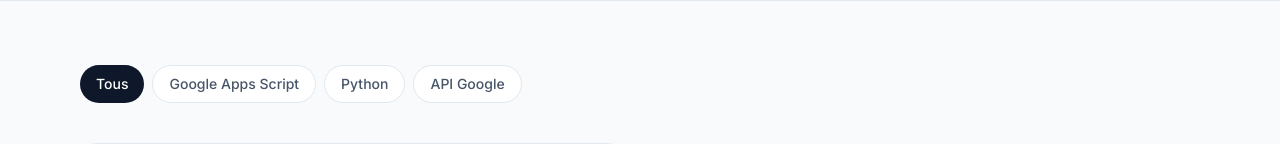
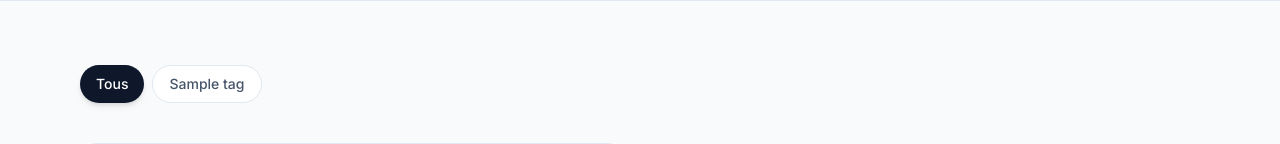
Before and after one commit to AbdelMfossa/portfolio, a Django app: page /projects/ in a window 1280 px wide. Shown: the part 321-465 px from the top of the page. Run offline with Django 4.2, Linux system fonts and the light colour scheme; tables that the repository leaves empty hold one stand-in row (values such as "Sample post"); grey boxes marked "Sample" are stand-in pictures; some libraries are stand-ins or nearby versions.

Commit message:
feat: Implement dynamic project filtering by tags on the projects page.

```diff
--- a/portfolio/templates/portfolio/projects.html
+++ b/portfolio/templates/portfolio/projects.html
@@ -24,23 +24,25 @@
     <div class="max-w-6xl mx-auto px-4">
 
         <!-- Filtres -->
-        <div class="flex flex-wrap gap-2 mb-10 justify-center md:justify-start">
-            <button class="px-4 py-2 bg-slate-900 dark:bg-white text-white dark:text-slate-900 rounded-full text-sm font-medium transition-colors">{% trans "Tous" %}</button>
-            <button
-                class="px-4 py-2 bg-white dark:bg-slate-800 border border-slate-200 dark:border-slate-700 text-slate-600 dark:text-slate-300 hover:bg-slate-50 dark:hover:bg-slate-700 rounded-full text-sm font-medium transition-colors">{% trans "Google Apps Script" %}</button>
-            <button
-                class="px-4 py-2 bg-white dark:bg-slate-800 border border-slate-200 dark:border-slate-700 text-slate-600 dark:text-slate-300 hover:bg-slate-50 dark:hover:bg-slate-700 rounded-full text-sm font-medium transition-colors">Python</button>
-            <button
-                class="px-4 py-2 bg-white dark:bg-slate-800 border border-slate-200 dark:border-slate-700 text-slate-600 dark:text-slate-300 hover:bg-slate-50 dark:hover:bg-slate-700 rounded-full text-sm font-medium transition-colors">API
-                Google</button>
+        <div class="flex flex-wrap gap-2 mb-10 justify-center md:justify-start" id="filter-buttons">
+            <button data-filter="all"
+                class="tag-filter px-4 py-2 bg-slate-900 dark:bg-white text-white dark:text-slate-900 rounded-full text-sm font-medium transition-all shadow-md">
+                {% trans "Tous" %}
+            </button>
+            {% for tag in tags %}
+            <button data-filter="{{ tag.slug }}"
+                class="tag-filter px-4 py-2 bg-white dark:bg-slate-800 border border-slate-200 dark:border-slate-700 text-slate-600 dark:text-slate-300 hover:bg-slate-50 dark:hover:bg-slate-700 rounded-full text-sm font-medium transition-all">
+                {{ tag.name }}
+            </button>
+            {% endfor %}
         </div>
 
         <div class="grid md:grid-cols-2 gap-8">
 
             {% for project in projects %}
             <!-- PROJET -->
-            <article
-                class="bg-white dark:bg-slate-800 border border-slate-200 dark:border-slate-700 rounded-2xl hover:border-blue-400 dark:hover:border-blue-500 hover:shadow-xl dark:shadow-none transition-all duration-300 flex flex-col overflow-hidden group">
+            <article data-tags="{% for tag in project.tags.all %}{{ tag.slug }} {% endfor %}"
+                class="project-card bg-white dark:bg-slate-800 border border-slate-200 dark:border-slate-700 rounded-2xl hover:border-blue-400 dark:hover:border-blue-500 hover:shadow-xl dark:shadow-none transition-all duration-300 flex flex-col overflow-hidden group">
                 <!-- Image de couverture -->
                 <div class="h-56 relative overflow-hidden bg-slate-100 dark:bg-slate-700">
                     <img loading="lazy" src="{% if project.image %}{{ project.image.url }}{% elif project.image_url %}{{ project.image_url }}{% else %}{% static 'portfolio/images/default_project.jpg' %}{% endif %}"
@@ -123,4 +125,42 @@
     </div>
 </section>
 
+{% block extra_js %}
+<script>
+    document.addEventListener('DOMContentLoaded', () => {
+        const filters = document.querySelectorAll('.tag-filter');
+        const cards = document.querySelectorAll('.project-card');
+
+        filters.forEach(button => {
+            button.addEventListener('click', () => {
+                const filter = button.getAttribute('data-filter');
+
+                // Update active state
+                filters.forEach(btn => {
+                    btn.classList.remove('bg-slate-900', 'dark:bg-white', 'text-white', 'dark:text-slate-900', 'shadow-md');
+                    btn.classList.add('bg-white', 'dark:bg-slate-800', 'text-slate-600', 'dark:text-slate-300');
+                });
+                button.classList.add('bg-slate-900', 'dark:bg-white', 'text-white', 'dark:text-slate-900', 'shadow-md');
+                button.classList.remove('bg-white', 'dark:bg-slate-800', 'text-slate-600', 'dark:text-slate-300');
+
+                // Filter cards
+                cards.forEach(card => {
+                    const tagsAttr = card.getAttribute('data-tags') || '';
+                    const tags = tagsAttr.trim().split(/\s+/);
+                    if (filter === 'all' || tags.includes(filter)) {
+                        card.style.display = 'flex';
+                        card.style.opacity = '0';
+                        setTimeout(() => {
+                            card.style.opacity = '1';
+                            card.style.transition = 'opacity 0.3s ease';
+                        }, 10);
+                    } else {
+                        card.style.display = 'none';
+                    }
+                });
+            });
+        });
+    });
+</script>
 {% endblock %}
+{% endblock %}
--- a/portfolio/views.py
+++ b/portfolio/views.py
@@ -1,5 +1,5 @@
 from django.shortcuts import render
-from .models import Project, Article, Event, Video, Certification, Skill, Experience
+from .models import Tag, Project, Article, Event, Video, Certification, Skill, Experience
 
 def home(request):
     projects = Project.objects.filter(status='production')[:2]
@@ -22,7 +22,11 @@ def home(request):
 
 def projects(request):
     projects_list = Project.objects.all()
-    return render(request, 'portfolio/projects.html', {'projects': projects_list})
+    tags = Tag.objects.filter(projects__isnull=False).distinct()
+    return render(request, 'portfolio/projects.html', {
+        'projects': projects_list,
+        'tags': tags
+    })
 
 def blog(request):
     articles_list = Article.objects.all()
```
